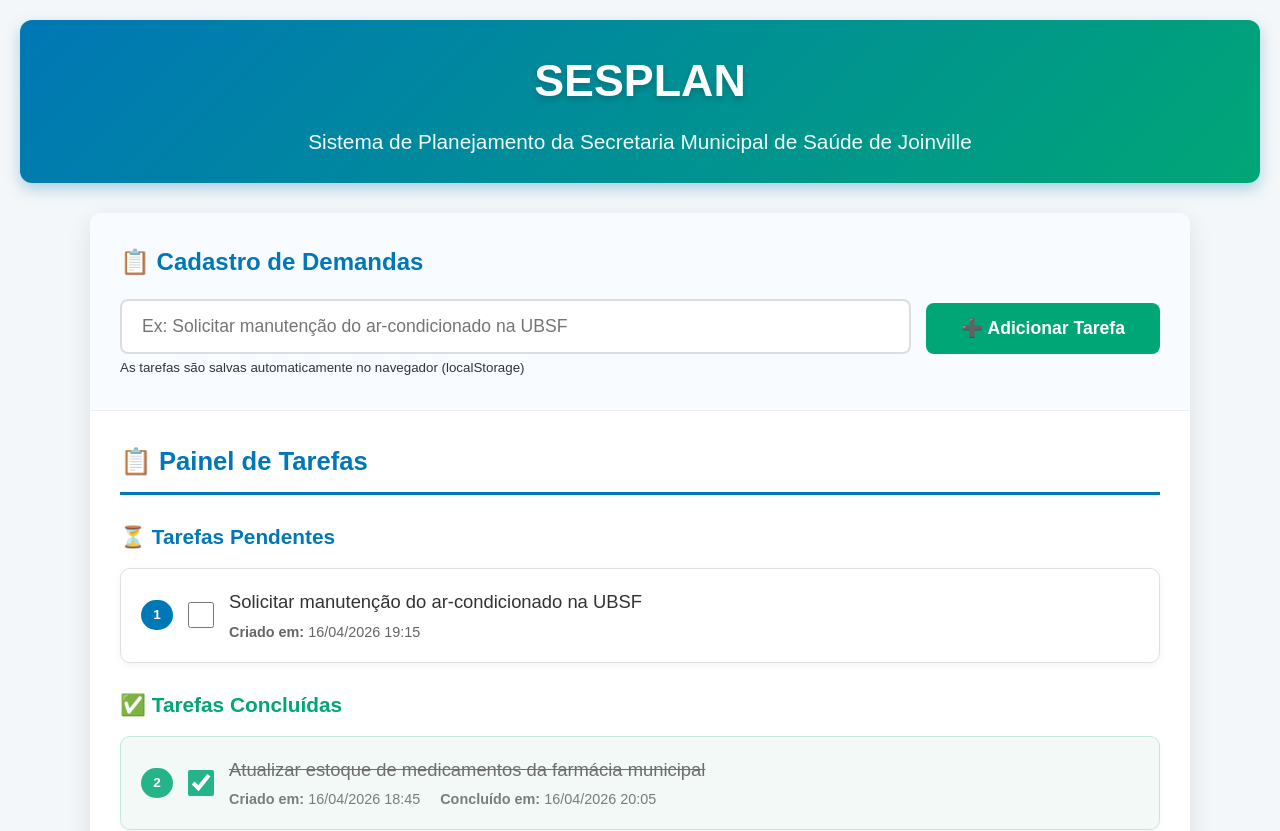
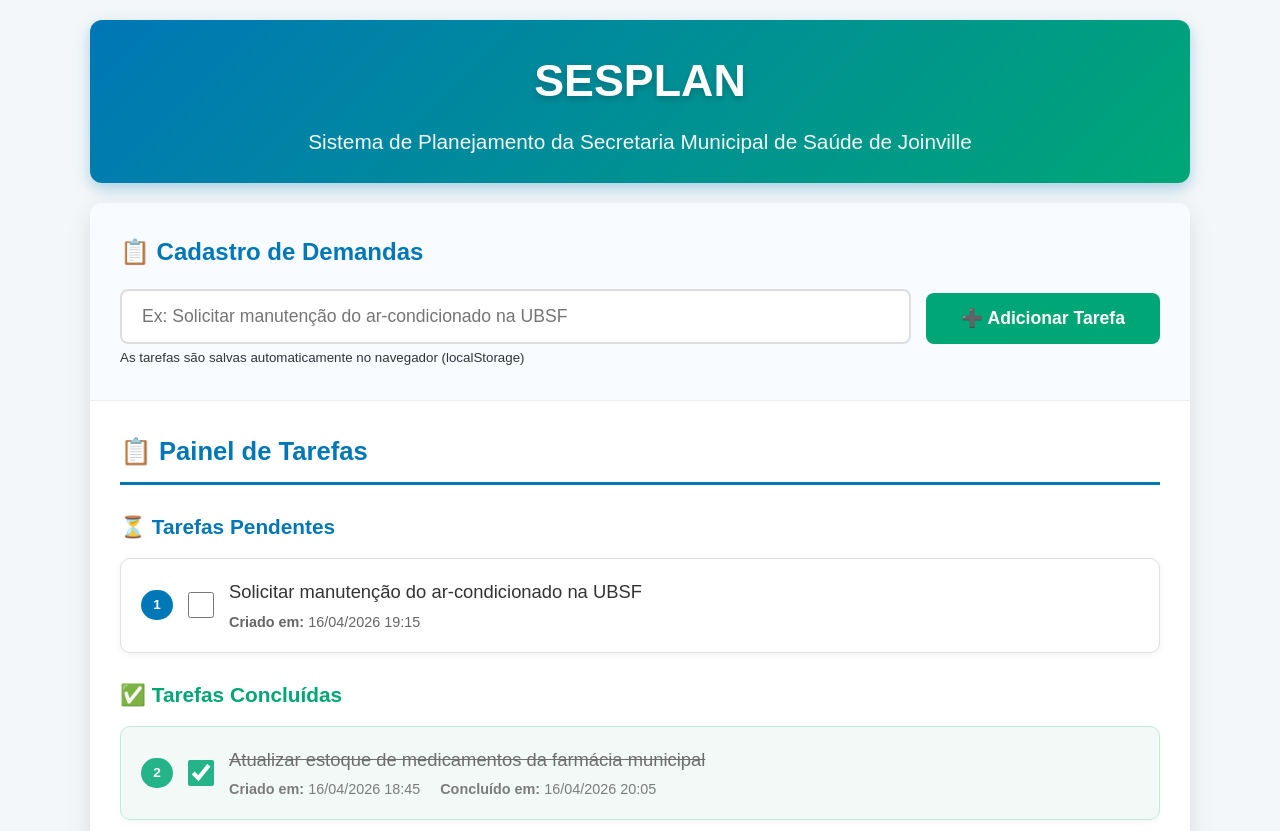
Before and after one commit to Pepashecht/projeto_sesplan, a plain HTML site: page index.html in a window 1280 px wide. Shown: the top 831 px of the page. Drawn offline with Linux system fonts and the light colour scheme; a web font is replaced by a local one.

Commit message:
Add files via upload

```diff
--- a/index.html
+++ b/index.html
@@ -5,6 +5,7 @@
     <meta name="viewport" content="width=device-width, initial-scale=1.0">
     <title>SESPLAN - Sistema de Planejamento da Secretaria da Saúde</title>
     <link rel="stylesheet" href="style.css">
+    <link rel="shortcut icon" href="icone.png" type="image/x-icon">
 </head>
 <body>
     <header>
--- a/style.css
+++ b/style.css
@@ -18,16 +18,21 @@ body {
     color: #333;
     line-height: 1.6;
     padding: 20px;
-}
+    display: grid;
+    justify-items: center;}
 
 header {
     background: linear-gradient(135deg, var(--cor-principal), #00a676);
     color: white;
-    padding: 25px 0;
+    padding: 25px;
+    max-width: 1100px;
+    width: 100%;
     text-align: center;
     border-radius: 12px;
     box-shadow: 0 6px 15px rgba(0, 119, 182, 0.3);
-    margin-bottom: 30px;
+    margin-bottom: 20px;
+    display: grid;
+
 }
 
 header h1 {
@@ -44,6 +49,7 @@ header p {
 
 .container {
     max-width: 1100px;
+    width: 100%;
     margin: 0 auto;
     background: white;
     border-radius: 12px;
```
Also changed, not shown: icone.png (added).
